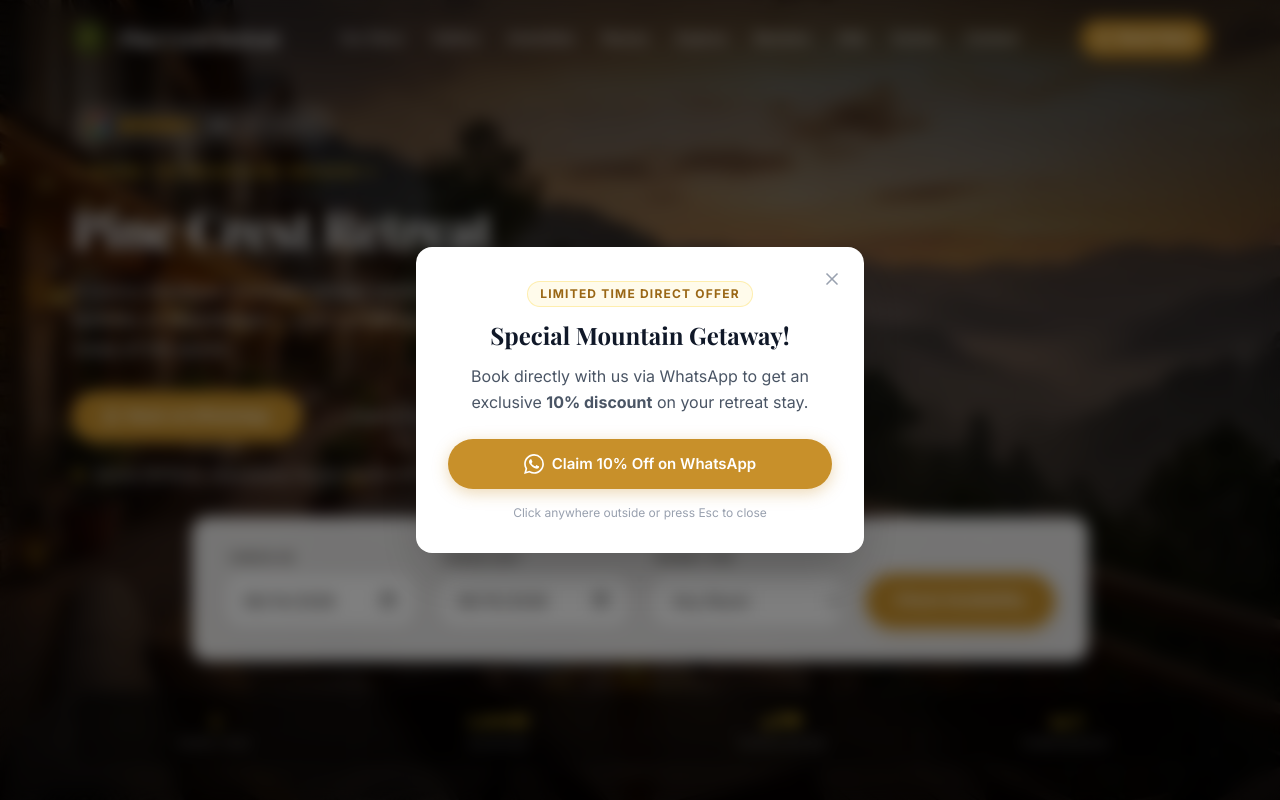
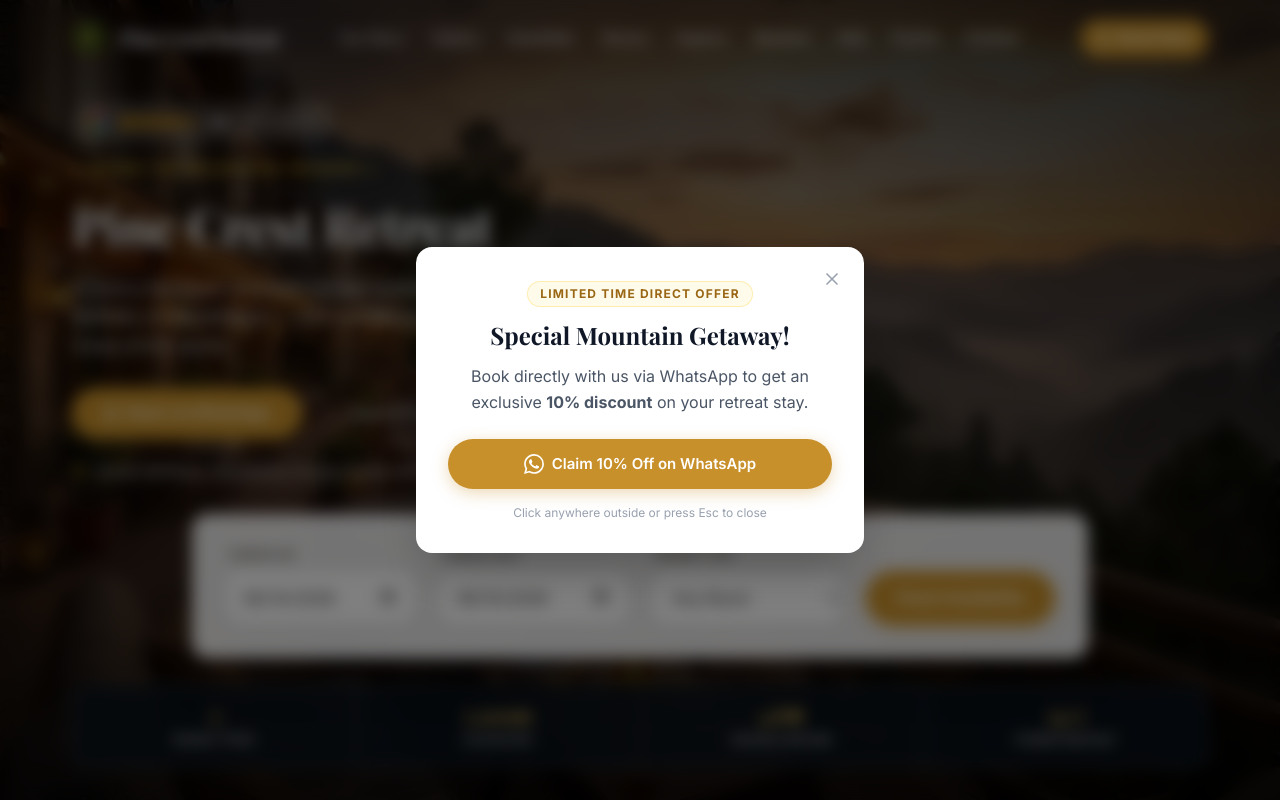
Before and after one commit to QIsrar/QI-Hotels-demo, a Next.js app in the folder qi-tourism-template/: page / in a window 1280 px wide. Shown: the top 800 px of the page. Built offline with nearby package versions, Linux system fonts and the light colour scheme.

Commit message:
fix: navbar mobile logo truncation, instant drawer close, and hero stats contrast

```diff
--- a/qi-tourism-template/src/components/Navbar.tsx
+++ b/qi-tourism-template/src/components/Navbar.tsx
@@ -95,7 +95,7 @@ export default function Navbar() {
         {/* Logo / Brand */}
         <Link
           href="/"
-          className="flex items-center gap-2.5 sm:gap-3 text-decoration-none group min-w-0"
+          className="flex items-center gap-2 sm:gap-3 text-decoration-none group flex-shrink-0"
           aria-label={`${siteConfig.businessName} home`}
           onClick={(e) => {
             if (window.location.pathname === "/") {
@@ -107,7 +107,7 @@ export default function Navbar() {
           }}
         >
           {siteConfig.logo?.path && (
-            <div className="relative w-8 h-8 sm:w-9 sm:h-9 flex-shrink-0 transition-transform duration-300 group-hover:scale-105">
+            <div className="relative w-7 h-7 sm:w-9 sm:h-9 flex-shrink-0 transition-transform duration-300 group-hover:scale-105">
               <Image
                 src={siteConfig.logo.path}
                 alt={siteConfig.logo.alt}
@@ -120,7 +120,7 @@ export default function Navbar() {
           )}
           {siteConfig.logo?.showTextFallback && (
             <span
-              className={`font-heading text-[1.05rem] xs:text-base sm:text-lg md:text-xl font-bold tracking-tight whitespace-nowrap truncate transition-colors duration-300 ${
+              className={`font-heading text-[0.88rem] xs:text-[1rem] sm:text-lg md:text-xl font-bold tracking-tight whitespace-nowrap transition-colors duration-300 ${
                 scrolled ? "text-[var(--color-primary)]" : "text-white"
               }`}
               style={{ fontFamily: "var(--font-heading)" }}
@@ -193,8 +193,8 @@ export default function Navbar() {
           <motion.div
             initial={{ opacity: 0, y: -6 }}
             animate={{ opacity: 1, y: 0 }}
-            exit={{ opacity: 0, y: -6 }}
-            transition={{ duration: 0.25, ease: "easeOut" }}
+            exit={{ opacity: 0, transition: { duration: 0 } }}
+            transition={{ duration: 0.2, ease: "easeOut" }}
             className="fixed inset-x-0 top-[60px] bottom-0 h-[calc(100dvh-60px)] md:hidden bg-[#FAF7F2] shadow-2xl border-t border-[var(--color-border)] overflow-y-auto z-50 flex flex-col justify-between"
           >
             <nav className="container-tight py-6 flex flex-col gap-2 flex-1" aria-label="Mobile navigation">
--- a/qi-tourism-template/src/components/sections/HeroSection.tsx
+++ b/qi-tourism-template/src/components/sections/HeroSection.tsx
@@ -170,18 +170,18 @@ export default function HeroSection() {
         >
           <div className="container-tight pb-6 sm:pb-8">
             <div
-              className="flex items-stretch divide-x divide-white/10 rounded-2xl overflow-hidden shadow-2xl border border-white/10 sm:mr-20 lg:mr-0"
-              style={{ background: "rgba(0,0,0,0.52)", backdropFilter: "blur(12px)" }}
+              className="flex items-stretch divide-x divide-white/20 rounded-2xl overflow-hidden shadow-2xl border border-white/25 sm:mr-20 lg:mr-0"
+              style={{ background: "rgba(10, 18, 26, 0.85)", backdropFilter: "blur(16px)" }}
             >
               {stats.map((s) => (
-                <div key={s.label} className="flex-1 py-3 sm:py-3.5 px-2 sm:px-4 text-center">
+                <div key={s.label} className="flex-1 py-3.5 sm:py-4 px-2 sm:px-4 text-center">
                   <div
-                    className="text-amber-300 font-bold text-sm sm:text-base md:text-lg"
+                    className="text-[#FFD166] font-extrabold text-base sm:text-lg md:text-xl drop-shadow-md"
                     style={{ fontFamily: "var(--font-heading)" }}
                   >
                     {s.value}
                   </div>
-                  <div className="text-white/50 text-[0.6rem] sm:text-[0.65rem] mt-0.5 uppercase tracking-wide whitespace-nowrap">
+                  <div className="text-white/90 font-medium text-[0.65rem] sm:text-[0.72rem] mt-0.5 uppercase tracking-wider whitespace-nowrap">
                     {s.label}
                   </div>
                 </div>
```
